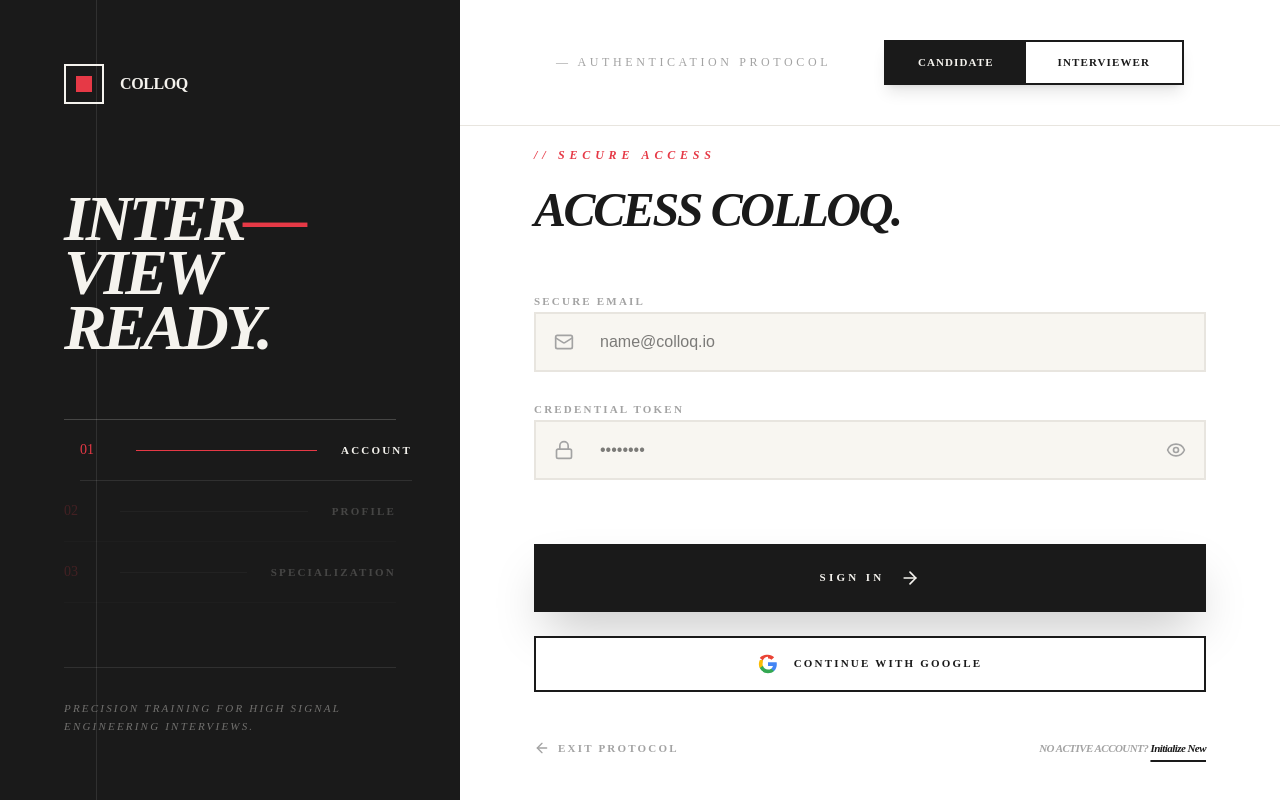
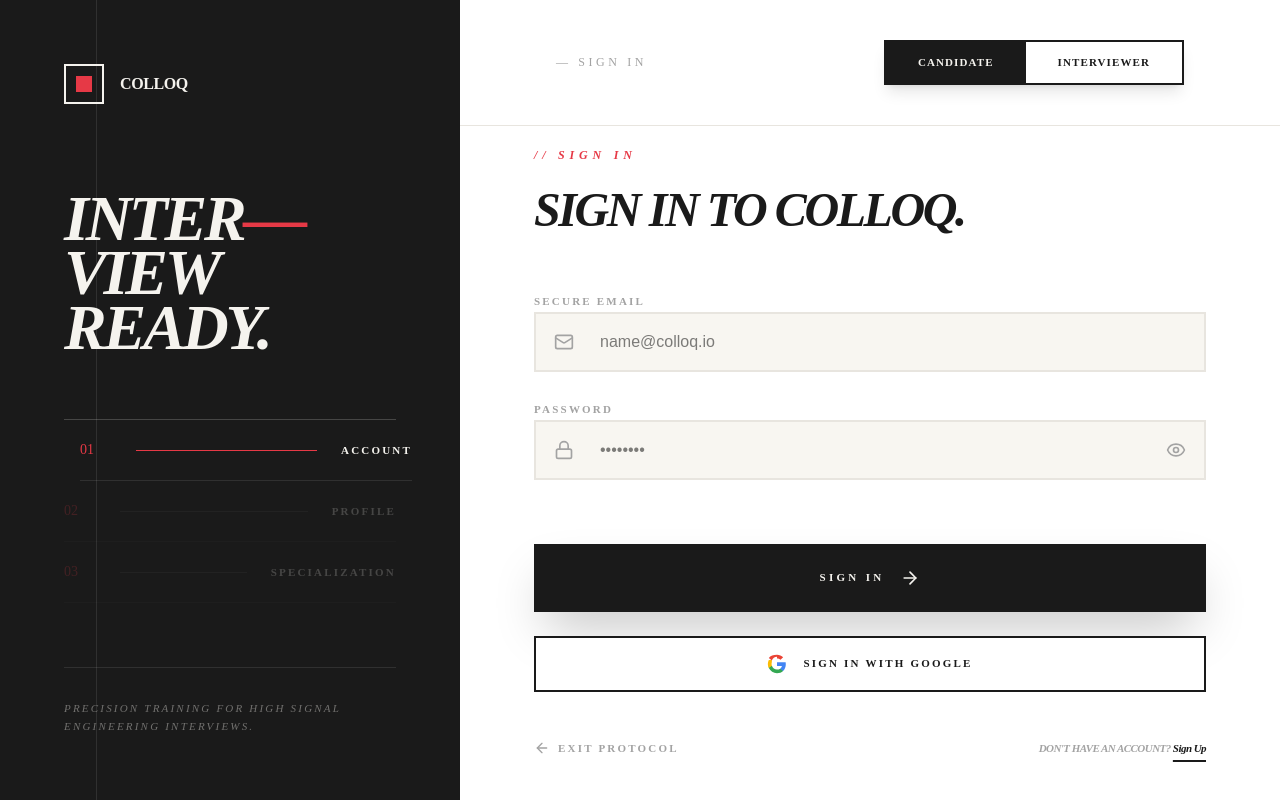
Before and after one commit to thilina-fer/colloq-mock-interview-frontend-2-, a React (Vite) app: page /auth in a window 1280 px wide. Built offline with nearby package versions, Linux system fonts and the light colour scheme.

Commit message:
feat: enhance authentication flow with confirm password field and update UI text

```diff
--- a/src/components/landingpage/AuthAccountStep.jsx
+++ b/src/components/landingpage/AuthAccountStep.jsx
@@ -14,6 +14,8 @@
   errors,
   showPassword,
   setShowPassword,
+  showConfirmPassword,
+  setShowConfirmPassword,
 }) => (
   <div className="space-y-6">
     {!isLogin && (
@@ -77,7 +79,7 @@
         className="text-[11px] font-black uppercase tracking-[0.2em] font-['DM_Mono'] group-focus-within:text-[#E63946] transition-colors"
         style={{ color: COLORS.muted400 }}
       >
-        Credential Token
+        Password
       </label>
       <div className="relative">
         <Lock
@@ -107,6 +109,44 @@
         </button>
       </div>
     </div>
+
+    {!isLogin && (
+      <div className="space-y-2 group">
+        <label
+          className="text-[11px] font-black uppercase tracking-[0.2em] font-['DM_Mono'] group-focus-within:text-[#E63946] transition-colors"
+          style={{ color: COLORS.muted400 }}
+        >
+          Re-enter Password
+        </label>
+        <div className="relative">
+          <Lock
+            size={20}
+            className="absolute left-5 top-1/2 -translate-y-1/2"
+            style={{ color: COLORS.muted400 }}
+          />
+          <input
+            type={showConfirmPassword ? "text" : "password"}
+            name="confirmPassword"
+            value={form.confirmPassword}
+            onChange={handleChange}
+            className="w-full py-4 pl-16 pr-16 border-2 outline-none transition-all duration-300 focus:bg-white focus:shadow-xl"
+            style={{
+              ...INPUT_BASE,
+              borderColor: errors.confirmPassword ? COLORS.red : COLORS.borderLight,
+            }}
+            placeholder="••••••••"
+          />
+          <button
+            type="button"
+            className="absolute right-5 top-1/2 -translate-y-1/2 transition-all"
+            style={{ color: COLORS.muted400 }}
+            onClick={() => setShowConfirmPassword(!showConfirmPassword)}
+          >
+            {showConfirmPassword ? <EyeOff size={20} /> : <Eye size={20} />}
+          </button>
+        </div>
+      </div>
+    )}
   </div>
 );
 
--- a/src/components/landingpage/AuthActions.jsx
+++ b/src/components/landingpage/AuthActions.jsx
@@ -59,7 +59,7 @@
             fill="#EA4335"
           />
         </svg>
-        Continue with Google
+        {isLogin ? "Sign In with Google" : "Sign Up with Google"}
       </button>
     )}
 
@@ -81,7 +81,7 @@
           className="text-[11px] font-['DM_Mono'] uppercase tracking-tighter font-bold italic"
           style={{ color: COLORS.muted400 }}
         >
-          {isLogin ? "No active account? " : "Already registered? "}
+          {isLogin ? "Don't have an account? " : "Already have an account? "}
           <button
             onClick={() => {
               if (!loading) {
@@ -93,7 +93,7 @@
             className="font-black underline underline-offset-8 transition-colors decoration-2"
             style={{ color: COLORS.dark }}
           >
-            {isLogin ? "Initialize New" : "Access Existing"}
+            {isLogin ? "Sign Up" : "Sign In"}
           </button>
         </div>
       )}
--- a/src/components/landingpage/AuthHeader.jsx
+++ b/src/components/landingpage/AuthHeader.jsx
@@ -6,7 +6,9 @@
       className="font-['DM_Mono'] text-[12px] tracking-[0.4em] uppercase mb-4 font-bold italic"
       style={{ color: COLORS.red }}
     >
-      {isLogin ? "// Secure Access" : `// Protocol ${steps[step]}`}
+      {isLogin
+        ? "// Sign In"
+        : `// Sign Up ${steps[step] ? `- ${steps[step]}` : ""}`}
     </div>
 
     <h1
@@ -14,10 +16,10 @@
       style={{ color: COLORS.dark }}
     >
       {isLogin
-        ? "Access ColloQ."
+        ? "Sign In to ColloQ."
         : step === 0
-          ? "Initialize."
-          : "Identity Profile."}
+          ? "Create Account."
+          : "Complete Profile."}
     </h1>
   </div>
 );
--- a/src/components/landingpage/AuthTopBar.jsx
+++ b/src/components/landingpage/AuthTopBar.jsx
@@ -10,8 +10,8 @@
       style={{ color: COLORS.muted400 }}
     >
       {isLogin
-        ? "— Authentication Protocol"
-        : `— STEP 0${step + 1} / 0${isLogin ? 1 : role === "interviewer" ? 3 : 2}`}
+        ? "— Sign In"
+        : `— Sign Up Step 0${step + 1} / 0${role === "interviewer" ? 3 : 2}`}
     </span>
 
     <div
--- a/src/components/landingpage/AuthView.jsx
+++ b/src/components/landingpage/AuthView.jsx
@@ -22,6 +22,7 @@
   const [isLogin, setIsLogin] = useState(true);
   const [step, setStep] = useState(0);
   const [showPassword, setShowPassword] = useState(false);
+  const [showConfirmPassword, setShowConfirmPassword] = useState(false);
   const [loading, setLoading] = useState(false);
   const [errors, setErrors] = useState({});
   const [success, setSuccess] = useState(false);
@@ -29,6 +30,7 @@
     name: "",
     email: "",
     password: "",
+    confirmPassword: "",
     bio: "",
     company: "",
     designation: "",
@@ -59,6 +61,15 @@
       if (!form.email) e.email = "Required";
       if (!form.password) e.password = "Required";
       if (!isLogin && !form.name) e.name = "Required";
+      if (!isLogin && !form.confirmPassword) e.confirmPassword = "Required";
+      if (
+        !isLogin &&
+        form.password &&
+        form.confirmPassword &&
+        form.password !== form.confirmPassword
+      ) {
+        e.confirmPassword = "Passwords do not match";
+      }
     } else if (step === 1) {
       if (!form.bio) e.bio = "Required";
       if (role === "interviewer") {
@@ -123,7 +134,7 @@
   const ctaLabel = isLogin
     ? "Sign In"
     : step === 2 || (step === 1 && role === "candidate")
-      ? "Complete"
+      ? "Sign Up"
       : "Continue";
 
   return (
@@ -165,6 +176,8 @@
                   errors={errors}
                   showPassword={showPassword}
                   setShowPassword={setShowPassword}
+                  showConfirmPassword={showConfirmPassword}
+                  setShowConfirmPassword={setShowConfirmPassword}
                 />
               )}
 
```
